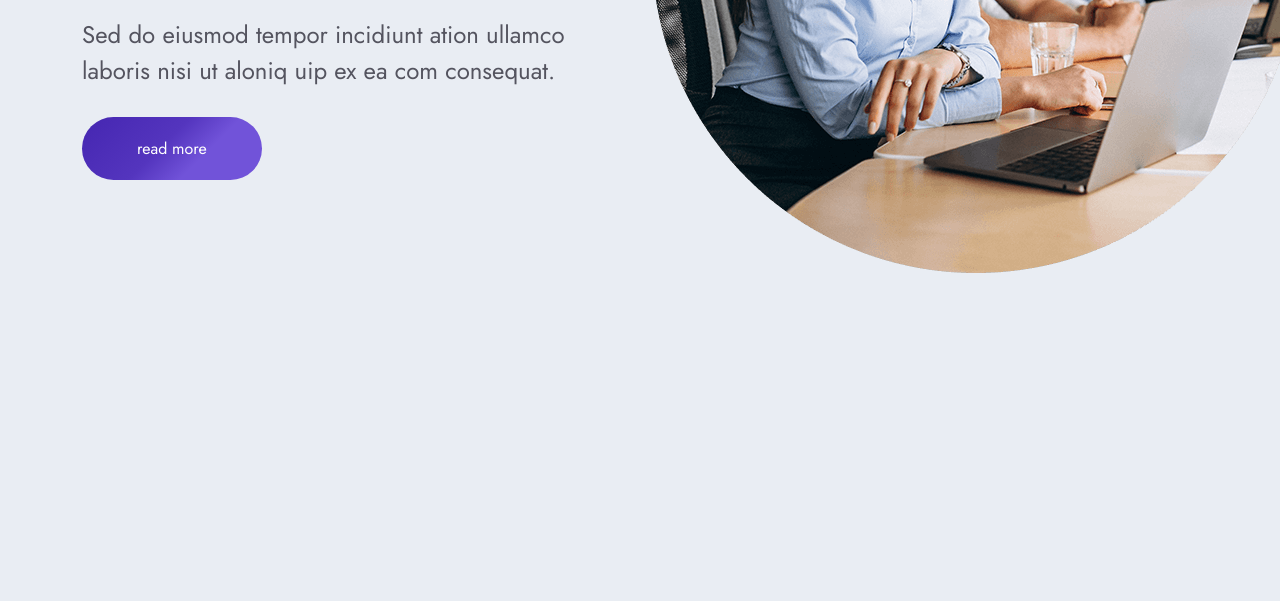
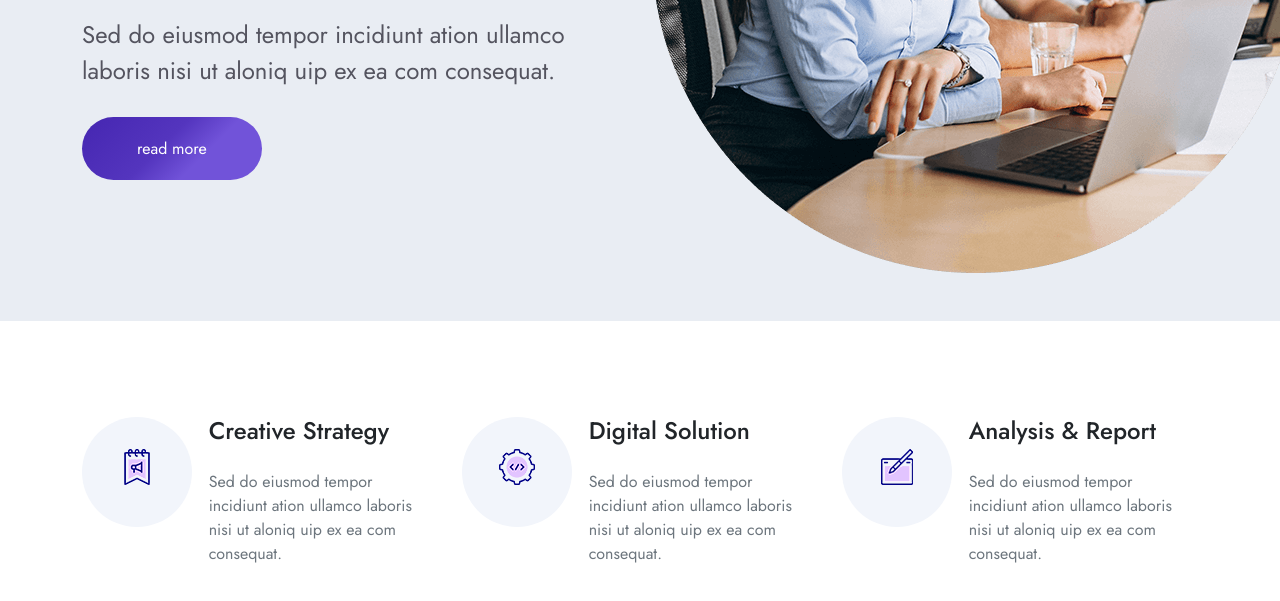
Before and after one commit to Pythondeveloper6/Egens-Landing-Page-, a plain HTML site: page index.html in a window 1280 px wide. Shown: the part 471-1072 px from the top of the page. Before the commit the page ends 840 px from the top, so only its background shows below. Drawn offline with nearby package versions, Linux system fonts and the light colour scheme.

Commit message:
add features section

```diff
--- a/css/style.css
+++ b/css/style.css
@@ -1,6 +1,9 @@
 body{
+    font-family: 'Jost', sans-serif;
+}
+
+.mainbacground{
     background-color: #E9EDF3;
-    font-family: 'Jost', sans-serif;
 }
 
 .mybackground {
@@ -42,3 +45,11 @@ body{
     color: white;
     border-radius: 35px;
 }
+.feature-icon{
+    background-color: #f2f5fb;
+    width: 110px;
+    height: 110px;
+    border-radius: 50%;
+    text-align: center;
+    line-height: 97px;
+}
--- a/index.html
+++ b/index.html
@@ -49,7 +49,8 @@
     </div>
     </div>
 
-    <div class="container my-5 py-5">
+    <section class="mainbacground">
+      <div class="container my-5 py-5">
         <div class="row">
             <div class="col-lg-6 pt-5">
                     <h4 class="main-subtitle"> WE ARE EGENS </h4>
@@ -62,8 +63,52 @@
             </div>
         </div>
     </div>
+    </section>
 
 
+    <div class="container my-5 py-5">
+      <div class="row">
+        <div class="col-lg-4">
+          <div class="row">
+            <div class="col-lg-4">
+              <div class="feature-icon">
+                <img src="img/icon-14 (1).png" alt="">
+              </div>
+            </div>
+            <div class="col-lg-8">
+              <h4>Creative Strategy</h4>
+              <p class="mt-4 text-secondary pe-4"> Sed do eiusmod tempor incidiunt ation ullamco laboris nisi ut aloniq uip ex ea com consequat. </p>
+            </div>
+          </div>
+        </div>
+        <div class="col-lg-4">
+          <div class="row">
+            <div class="col-lg-4">
+              <div class="feature-icon">
+                <img src="img/icon-15.png" alt="">
+              </div>
+            </div>
+            <div class="col-lg-8">
+              <h4>Digital Solution</h4>
+              <p class="mt-4 text-secondary pe-4"> Sed do eiusmod tempor incidiunt ation ullamco laboris nisi ut aloniq uip ex ea com consequat. </p>
+            </div>
+          </div>
+        </div>
+        <div class="col-lg-4">
+          <div class="row">
+            <div class="col-lg-4">
+              <div class="feature-icon">
+                <img src="img/icon-16.png" alt="">
+              </div>
+            </div>
+            <div class="col-lg-8">
+              <h4>Analysis & Report</h4>
+              <p class="mt-4 text-secondary pe-4"> Sed do eiusmod tempor incidiunt ation ullamco laboris nisi ut aloniq uip ex ea com consequat. </p>
+            </div>
+          </div>
+        </div>
+      </div>
+    </div>
 
 
     <script src="https://cdn.jsdelivr.net/npm/bootstrap@5.3.2/dist/js/bootstrap.bundle.min.js" integrity="sha384-C6RzsynM9kWDrMNeT87bh95OGNyZPhcTNXj1NW7RuBCsyN/o0jlpcV8Qyq46cDfL" crossorigin="anonymous"></script>
```
Also changed, not shown: img/icon-14 (1).png (added), img/icon-15.png (added), img/icon-16.png (added).
